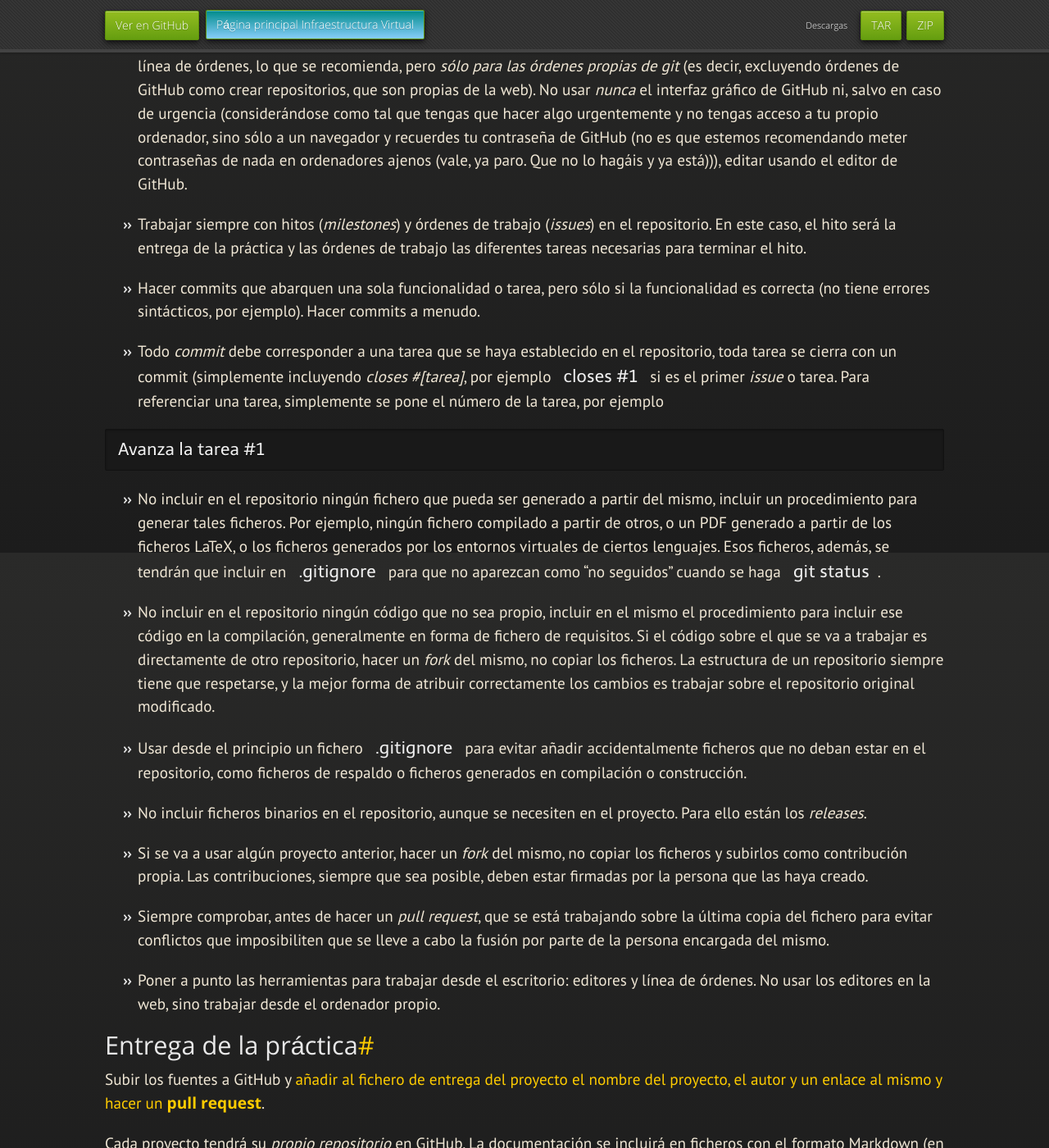
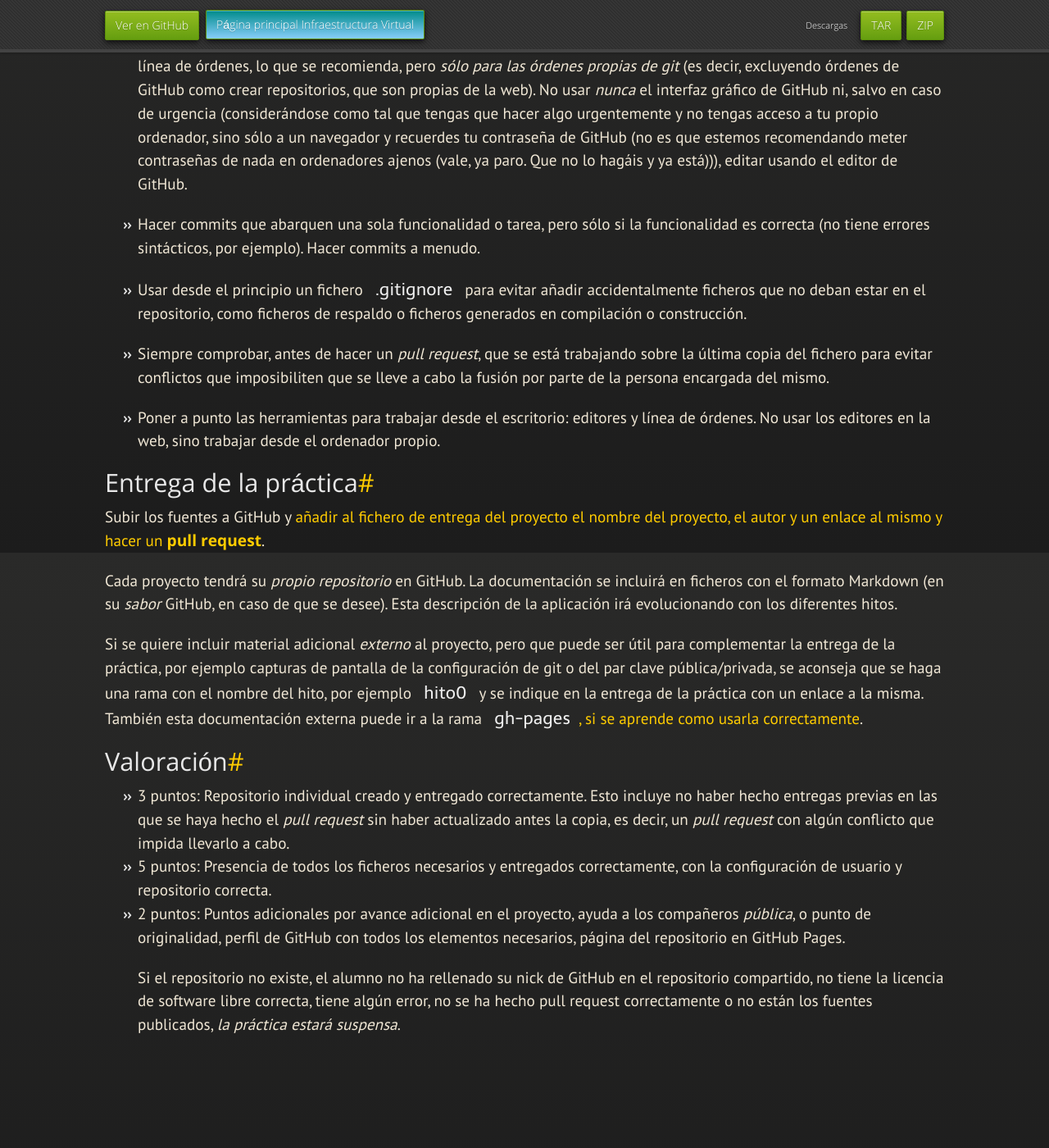
Before and after one commit to JJ/IV, a Jekyll site: the page built from documentos/proyecto/0.Repositorio.md, in a window 1280 px wide and 1400 px high, scrolled down 1126 px. Shown: the whole window at 82% size. Built offline with Jekyll 4.4.1, drawn with Linux system fonts in a browser that asks for light colours; nearby versions of some CDN libraries; some web fonts are replaced; our own code applies the rules of GitHub Pages for plain Markdown files; after the commit the page ends 2500 px from its top, so only the background shows below that; some of the changed text lies outside the part shown.

Commit message:
Sync documentos/proyecto/0.Repositorio.md de master a gh-pages

````diff
--- a/documentos/proyecto/0.Repositorio.md
+++ b/documentos/proyecto/0.Repositorio.md
@@ -70,54 +70,16 @@ que incluyen, pero no se limitan, a
   no lo hagáis y ya está))), editar usando el
   editor de GitHub.
 
-* Trabajar siempre con hitos (*milestones*) y órdenes de trabajo
-  (*issues*) en el repositorio. En este caso, el hito será la entrega
-  de la práctica y las órdenes de trabajo las diferentes tareas
-  necesarias para terminar el hito.
+
 
 * Hacer commits que abarquen una sola funcionalidad o tarea, pero sólo
   si la funcionalidad es correcta (no tiene errores sintácticos, por
   ejemplo). Hacer commits a menudo.
 
-* Todo *commit* debe corresponder a una tarea que se haya establecido
-  en el repositorio, toda tarea se cierra con un commit (simplemente
-  incluyendo *closes #[tarea]*, por ejemplo `closes #1` si es el
-  primer *issue* o tarea. Para referenciar una tarea, simplemente se
-  pone el número de la tarea, por ejemplo
-
-```
-Avanza la tarea #1
-```
-
-* No incluir en el repositorio ningún fichero que pueda ser generado a
-  partir del mismo, incluir un procedimiento para generar tales
-  ficheros. Por ejemplo, ningún fichero compilado a partir de otros, o
-  un PDF generado a partir de los ficheros LaTeX, o los ficheros
-  generados por los entornos virtuales de ciertos lenguajes. Esos
-  ficheros, además, se tendrán que incluir en `.gitignore` para que no
-  aparezcan como "no seguidos" cuando se haga `git status`.
-
-* No incluir en el repositorio ningún código que no sea propio,
-  incluir en el mismo el procedimiento para incluir ese código en la
-  compilación, generalmente en forma de fichero de requisitos. Si el
-  código sobre el que se va a trabajar es directamente de otro
-  repositorio, hacer un *fork* del mismo, no copiar los ficheros. La
-  estructura de un repositorio siempre tiene que respetarse, y la
-  mejor forma de atribuir correctamente los cambios es trabajar sobre
-  el repositorio original modificado.
-
 * Usar desde el principio un fichero `.gitignore` para evitar añadir
   accidentalmente ficheros que no deban estar en el repositorio, como
   ficheros de respaldo o ficheros generados en compilación o
   construcción.
-
-* No incluir ficheros binarios en el repositorio, aunque se necesiten en el proyecto. Para
-  ello están los *releases*.
-
-* Si se va a usar algún proyecto anterior, hacer un *fork* del mismo,
-  no copiar los ficheros y subirlos como contribución propia. Las
-  contribuciones, siempre que sea posible, deben estar firmadas por
-  la persona que las haya creado.
 
 * Siempre comprobar, antes de hacer un *pull request*, que se está
   trabajando sobre la última copia del fichero para evitar conflictos
@@ -155,8 +117,7 @@ Valoración
   copia, es decir, un *pull request* con algún conflicto que impida
   llevarlo a cabo.
 * 5 puntos: Presencia de todos los ficheros necesarios y entregados
-  correctamente, con la configuración de usuario y repositorio correcta, incluyendo
-  la definición de hitos y órdenes de trabajo creadas y cerradas correctamente.
+  correctamente, con la configuración de usuario y repositorio correcta.
 * 2 puntos: Puntos adicionales por avance adicional en el proyecto,
   ayuda a los compañeros *pública*, o punto de originalidad,
   perfil de GitHub con todos los elementos necesarios, página del
````
